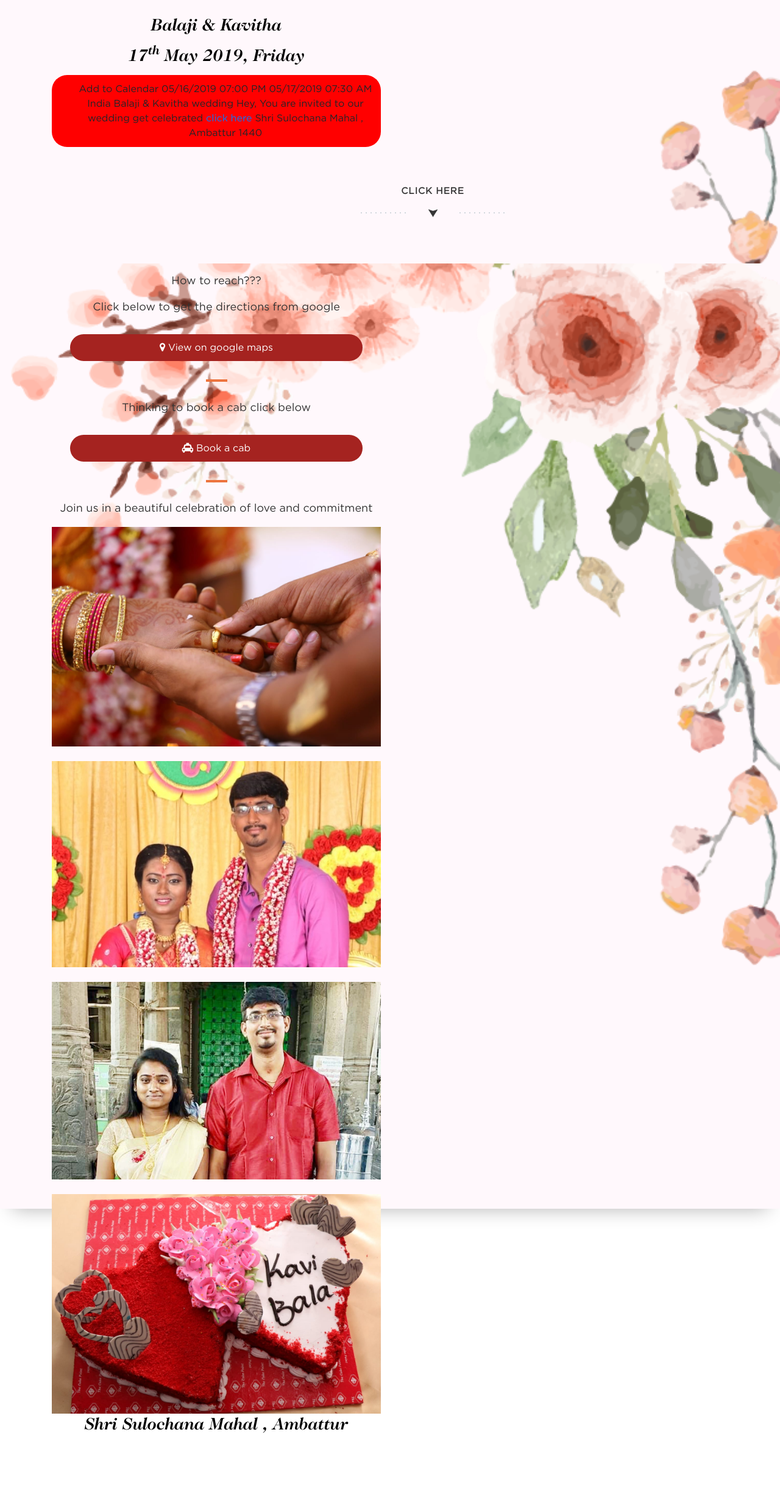
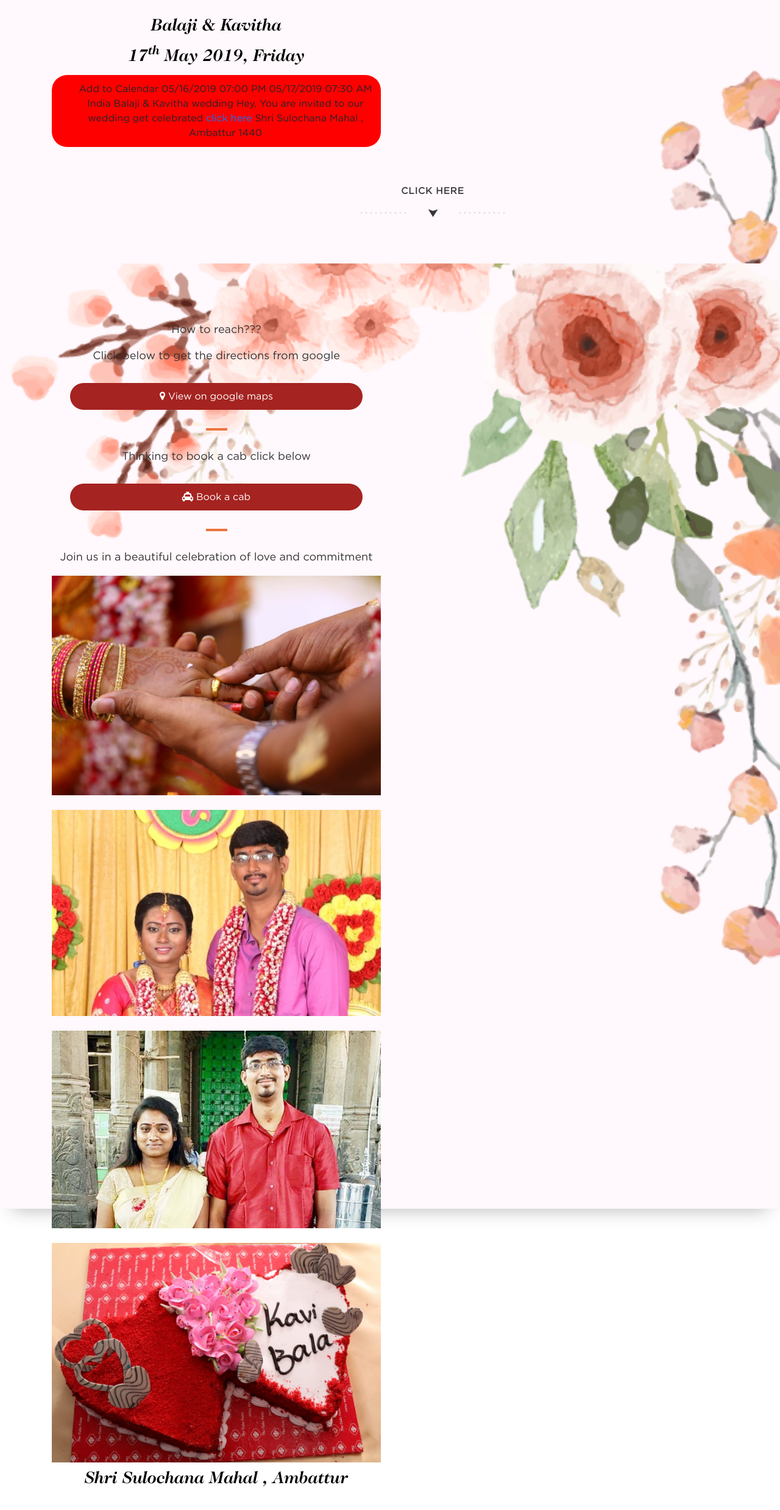
Before and after one commit to balajikavitha/balajikavitha.github.io, a plain HTML site: page index.html in a window 1280 px wide. Shown: the part 987-3463 px from the top of the page at 61% size. Before the commit the page ends 3389 px from the top, so only its background shows below. Drawn offline with Linux system fonts and the light colour scheme; a script that the page names is missing.

Commit message:
Update index.html

```diff
--- a/index.html
+++ b/index.html
@@ -103,7 +103,7 @@ Yes! We are getting married!!!
                 <div class="col-12 col-md-6">
                     <div class="wellcome-heading text-center">
 
-                    <p class="mt-3">How to reach???</p>
+                    <p class="mt-5 pt-5">How to reach???</p>
                         <p class="mt-2">
                         Click below to get the directions from google
                         </p>
@@ -141,7 +141,7 @@ of love and commitment
                     <br>
                     <img src="img/c.jpeg">
 
-                        <h3 class="mb-3">Shri Sulochana Mahal , Ambattur</h3>
+                        <h3 class="mb-3 mt-2">Shri Sulochana Mahal , Ambattur</h3>
                     </div>
                 </div>
             </div>
```
